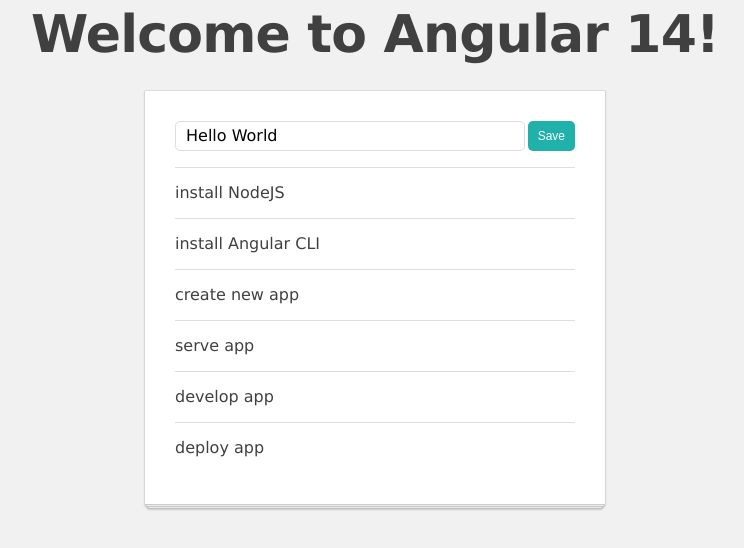
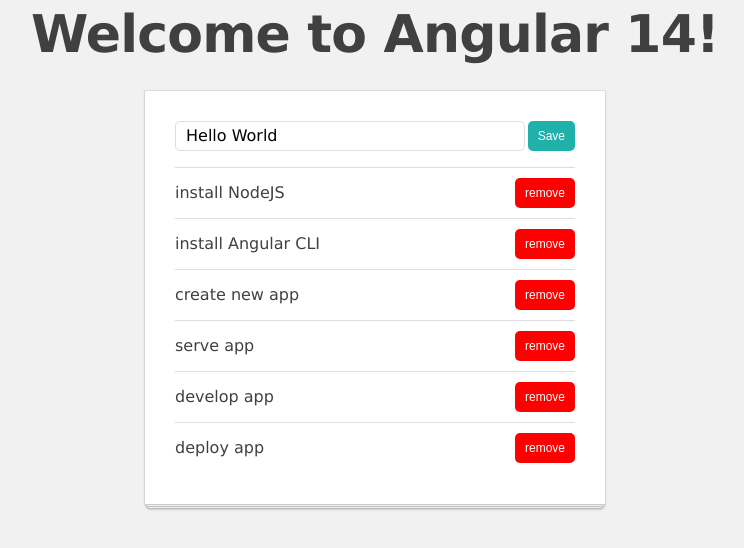
Before and after one commit to dkellycollins/ngGirls_2020-todo, an Angular app: page / in a window 1280 px wide. Shown: the top 548 px of the page, without its empty margins (265-1009 px from the left). Built offline with nearby package versions, Linux system fonts and the light colour scheme.

Commit message:
#18 Remove item

```diff
--- a/src/app/list-manager/list-manager.component.ts
+++ b/src/app/list-manager/list-manager.component.ts
@@ -10,7 +10,7 @@
 
       <ul>
         <li *ngFor="let todoItem of todoList">
-          <app-todo-item [item]="todoItem"></app-todo-item>
+          <app-todo-item [item]="todoItem" (remove)="removeItem($event)"></app-todo-item>
         </li>
       </ul>
     </div>
@@ -29,4 +29,8 @@
   addItem(title: string) {
     this.todoListService.addItem({ title });
   }
+
+  removeItem(item) {
+    this.todoListService.deleteItem(item);
+  }
 }
--- a/src/app/todo-item/todo-item.component.ts
+++ b/src/app/todo-item/todo-item.component.ts
@@ -1,4 +1,4 @@
-import { Component, OnInit, Input } from '@angular/core';
+import { Component, OnInit, Input, Output, EventEmitter } from '@angular/core';
 import { TodoItem } from '../interfaces/todo-item';
 
 @Component({
@@ -6,6 +6,10 @@
   template: `
     <div class="todo-item">
       {{ item.title }}
+
+      <button class="btn btn-red" (click)="removeItem()">
+        remove
+      </button>
     </div>
   `,
   styleUrls: ['./todo-item.component.css']
@@ -14,9 +18,15 @@
 
   @Input() item: TodoItem;
 
+  @Output() remove: EventEmitter<TodoItem> = new EventEmitter();
+
   constructor() { }
 
   ngOnInit() {
   }
 
+  removeItem() {
+    this.remove.emit(this.item);
+  }
+
 }
```
